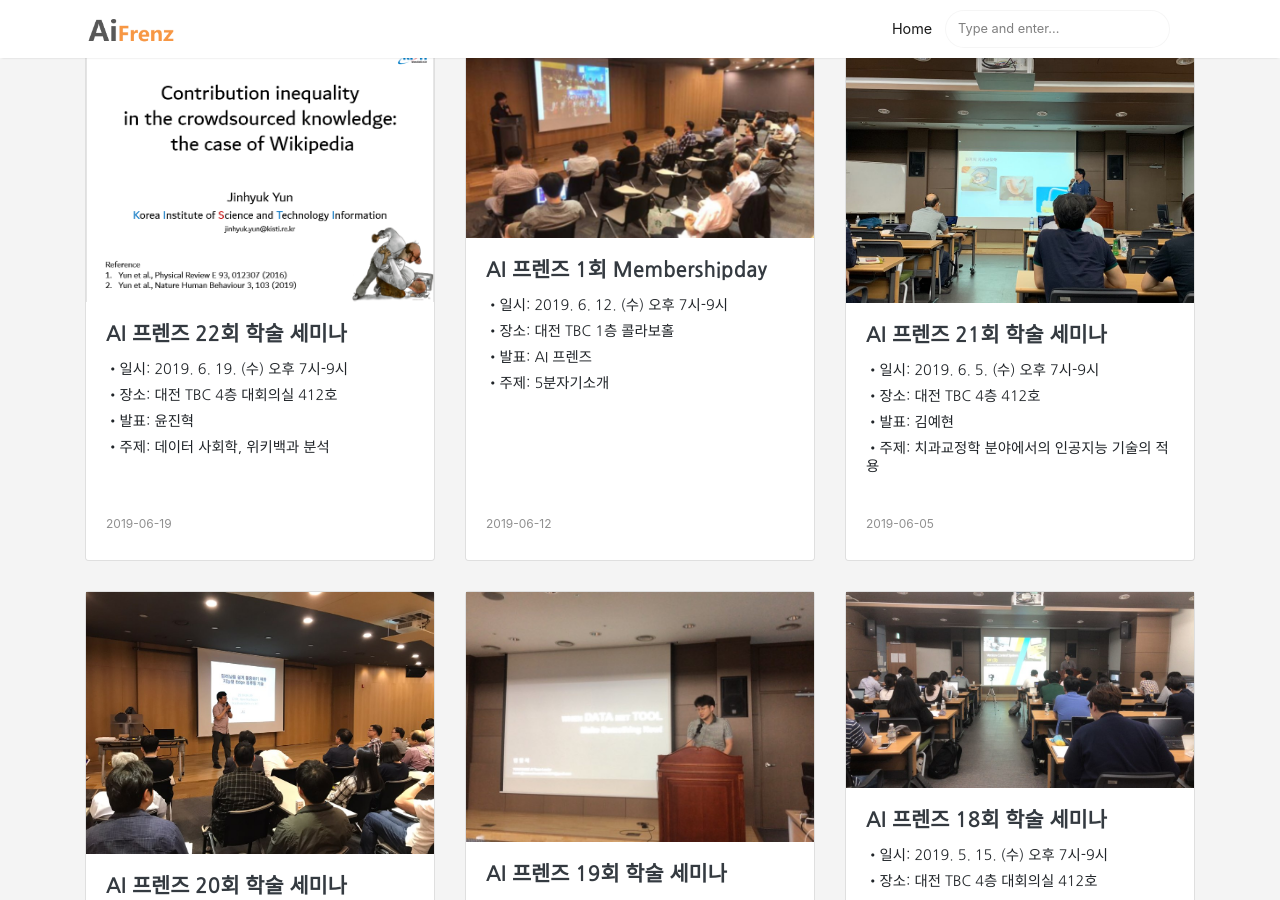
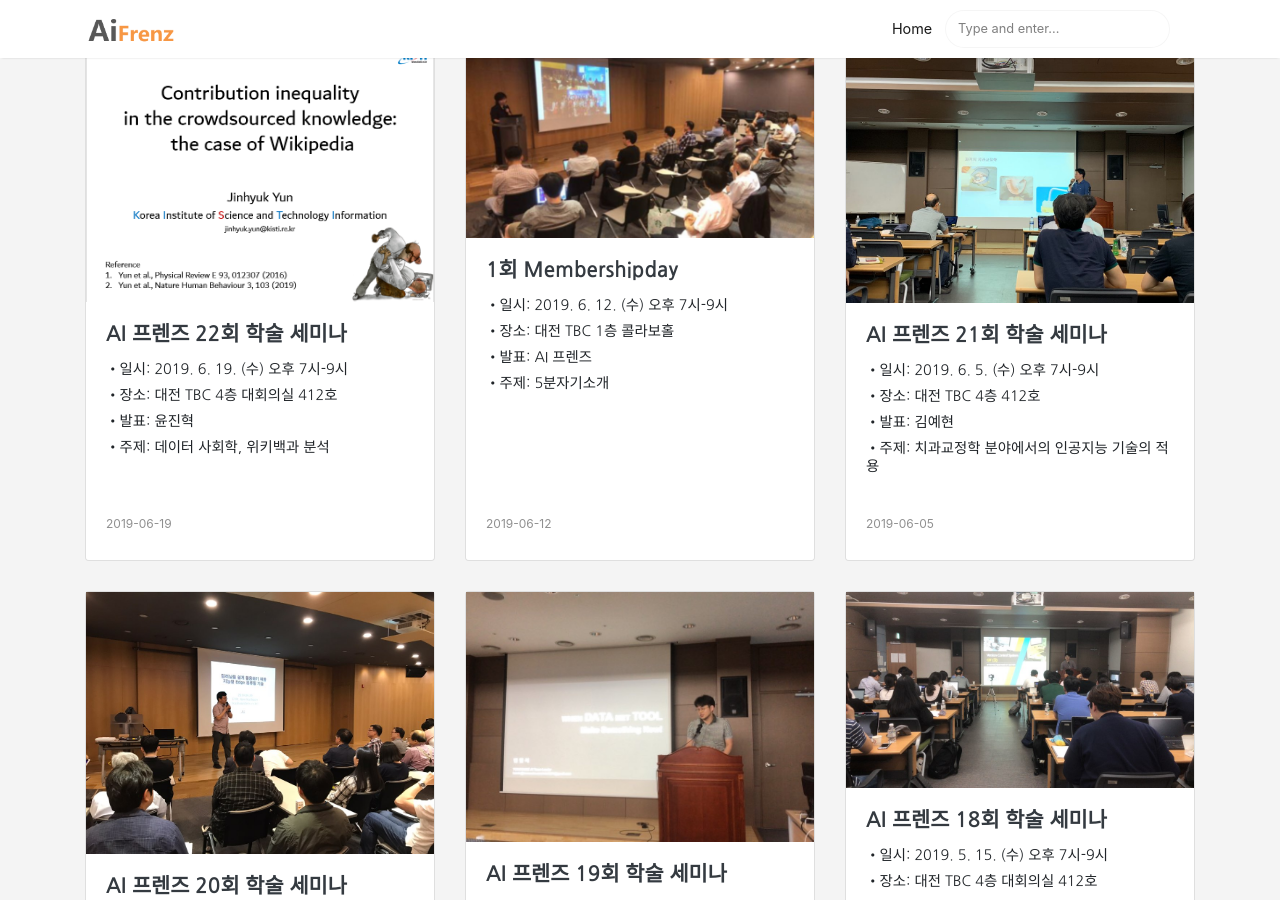
Before and after one commit to aifrenz/aifrenz.github.io, a Jekyll site: the page built from index.html, in a window 1280 px wide and 900 px high, scrolled down 1112 px. Built offline with Jekyll 4.4.1, drawn with Linux system fonts in a browser that asks for light colours; the list of posts is cut into pages by our own code.

Commit message:
Update 2019-06-12-1st-membershipday.markdown

```diff
--- a/_posts/2019-06-12-1st-membershipday.markdown
+++ b/_posts/2019-06-12-1st-membershipday.markdown
@@ -1,6 +1,6 @@
 ---
 layout: post
-title:  AI 프렌즈 1회 Membershipday
+title:  1회 Membershipday
 when: 2019. 6. 12. (수) 오후 7시-9시
 where: 대전 TBC 1층 콜라보홀
 who: AI 프렌즈
```
